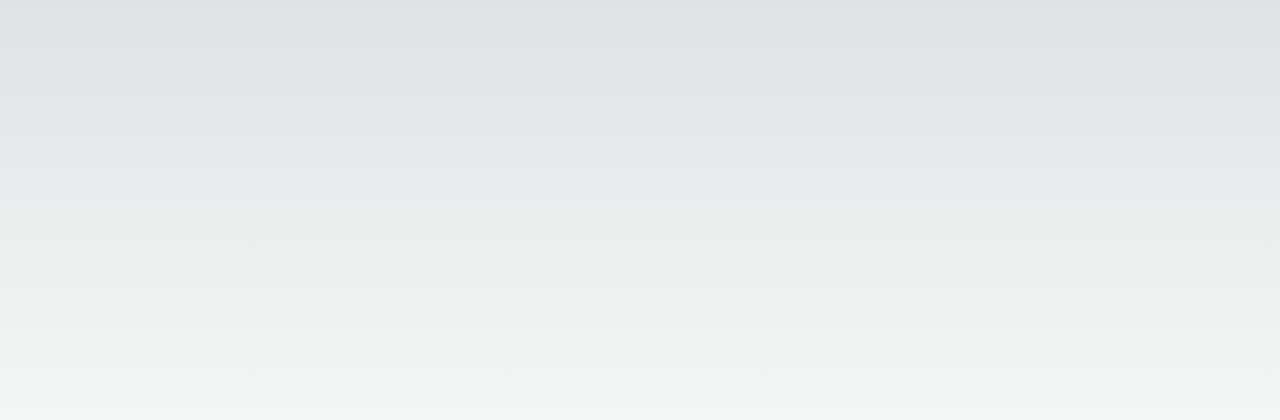
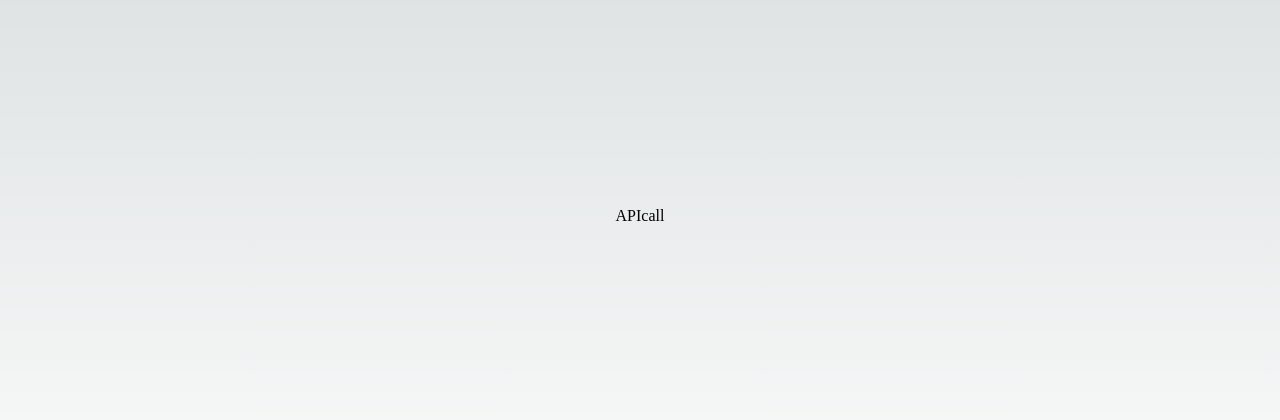
Before and after one commit to Aluonam/pt_281123, a Next.js app: page / in a window 1280 px wide. Shown: the part 184-604 px from the top of the page. Built offline with nearby package versions, Linux system fonts and the light colour scheme.

Commit message:
feat: create and linked component

```diff
--- /dev/null
+++ b/pages/components/APIcall.jsx
@@ -0,0 +1,9 @@
+import React from 'react'
+
+const APIcall = () => {
+  return (
+    <div>APIcall</div>
+  )
+}
+
+export default APIcall
--- a/pages/index.js
+++ b/pages/index.js
@@ -1,5 +1,6 @@
 import Head from 'next/head'
 import styles from '@/styles/Home.module.css'
+import APIcall from './components/APIcall'
 
 export default function Home() {
   return (
@@ -11,7 +12,7 @@ export default function Home() {
         <link rel="icon" href="/favicon.ico" />
       </Head>
       <main className={`${styles.main}`}>
-
+        <APIcall></APIcall>
       </main>
     </>
   )
```
